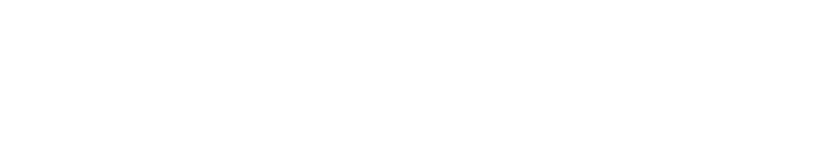
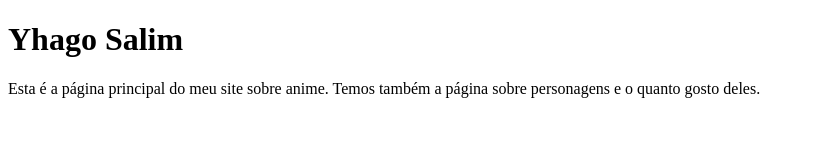
Before and after one commit to ufjf-dcc202/ufjf-dcc202-2023-3-b-atv5-YhagoSalim, a website: page index.html in a window 1280 px wide. Shown: the whole page, without its empty margins (0-815 px from the left). Drawn offline with Linux system fonts and the light colour scheme.

Commit message:
adiciona um paragráfo e adiciona conteúdo

```diff
--- a/index.html
+++ b/index.html
@@ -6,6 +6,9 @@
     <title>DCC202 - Atividade 5: Yhago Salim</title>
 </head>
 <body>
-
+    <main>
+        <h1>Yhago Salim</h1>
+        <p>Esta é a página principal do meu site sobre anime. Temos também a página sobre personagens e o quanto gosto deles.</p>
+    </main>
 </body>
 </html>
```
